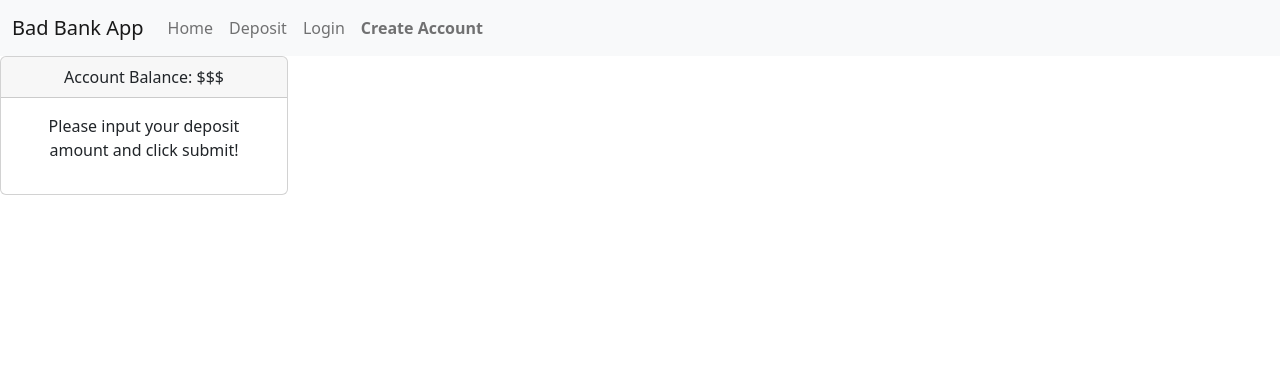
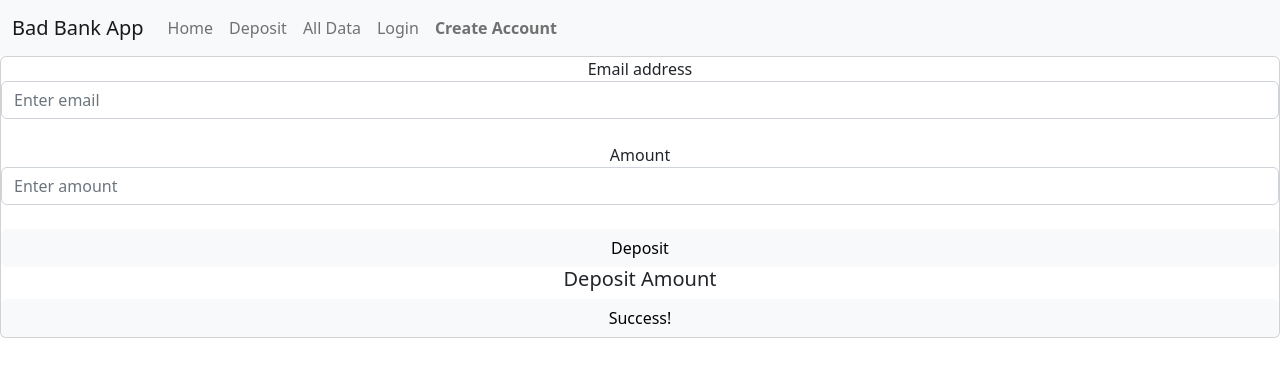
Before and after one commit to s1nghularity/badbank-front, a React (Create React App) app: page /Deposit in a window 1280 px wide. Shown: the top 376 px of the page. Built offline with nearby package versions, Linux system fonts and the light colour scheme.

Commit message:
Deposit functionality WIP
Added Balance and Deposit - debugged AllData as context data was not displaying (React expected a boolean and was receiving a string"

```diff
--- a/src/App.js
+++ b/src/App.js
@@ -5,6 +5,7 @@ import { BrowserRouter as Router, Routes, Route, Outlet } from 'react-router-dom
 import Navi from './component/navbar';
 import HomePage from './pages/HomePage';
 import Deposit from './pages/Deposit';
+import AllData from './pages/AllData'
 import Login from './pages/Login';
 import CreateAccount from './pages/CreateAccount';
 import ErrorPage from './pages/Error'
@@ -22,6 +23,7 @@ function App() {
           <Routes>
             <Route index element= { <HomePage /> } />
             <Route path="/Deposit" element={ <Deposit /> } />
+            <Route path="/AllData" element={ <AllData /> } />
             <Route path="/Login" element={<Login />}/>
             <Route path="/CreateAccount" element={ <CreateAccount /> } />
             <Route path="*" element= { <ErrorPage/> }     />
--- a/src/component/navbar.js
+++ b/src/component/navbar.js
@@ -60,11 +60,11 @@ export default function Navi() {
                             </NavLink>
                         </NavItem> */}
 
-                        {/*<NavItem>
-                            <NavLink tag={Link} to='/alldata'>
+                        <NavItem>
+                            <NavLink tag={Link} to='/AllData'>
                             All Data
                             </NavLink>
-                        </NavItem> */}
+                        </NavItem>
 
                         <NavItem>
                             <NavLink tag={Link} to='/Login'>
--- a/src/pages/AllData.js
+++ b/src/pages/AllData.js
@@ -1,35 +1,41 @@
-import React, { createContext, useContext, useState } from "react";
-import { useUserContext, UserContext, UserProvider } from "./context";
-
-import {Card} from 'reactstrap'
+import React, { useContext } from "react";
+import { useUserContext, UserContext} from "./Context";
+import {Card, CardBody, CardHeader} from 'reactstrap'
 
 function AllData() {
   return(
   <div>
-  {/* <UserProvider> */}
   <UserAccountData />
-  {/* </UserProvider> */}
   </div>
   );
 }
 
 function UserAccountData() {
   const { user, setUser } = useUserContext();
-  const context = useContext(UserContext);
+  const {context} = useContext(UserContext);
 
   return (
     <div> All Data
+      <br/>
         {user.map((ctx, i) => (
-          <Card
-            key={i}
-            bgcolor="info"
-            txtcolor="black"
-            header={'Account information for: ' +  ctx.name}
-            title={"Balance: $" + ctx.balance}
-            text={"Email: " + ctx.email}
-            body={"Password: " + ctx.password}
-          />
+            <>
+            <Card key={i} border = "primary" style={{ width: '35rem' }}>
+            <CardHeader>
+            {ctx.name}
+            </CardHeader>
+            <CardBody>
+            Email: {ctx.email}
+            <br/>
+            Balance: ${ctx.balance}
+            <br/>
+            Password:  {ctx.password}
+            </CardBody>
+            </Card>
+            </>
+
+
         ))}
+      <br/>
     </div>
   );
 }
--- a/src/pages/CreateAccount.js
+++ b/src/pages/CreateAccount.js
@@ -3,7 +3,6 @@ import SignUpForm from "./SignUpForm";
 import { useUserContext } from "./Context";
 
 
-// TODO: Store submissions either in context or alldata
 // TODO: Authorize login requests
 
 function CreateAccount() {
--- a/src/pages/Deposit.js
+++ b/src/pages/Deposit.js
@@ -1,22 +1,65 @@
-import { Outlet } from "react-router-dom";
-import {
-    Card,
-    CardHeader,
-    CardBody,
-} from "reactstrap";
+import React from "react";
+import { Card, CardHeader, CardBody, } from "reactstrap";
 
 function Deposit() {
+    const [show, setShow]     = React.useState(true);
+    const [status, setStatus] = React.useState(' ');
 
-    return (
-        <Card className="text-center" style={{width: '18rem'}}>
-
-        <CardHeader>Account Balance: $$$</CardHeader>
-        <CardBody>
-                <p>Please input your deposit amount and click submit!</p>
-        </CardBody>
-        <Outlet />
-    </Card>
-    );
+    return(
+        <Card
+            bgcolor="warning"
+            header="Deposit">
+             {/* status={status}
+             body={show ?} */}
+            <DepositForm>{setShow}</DepositForm>
+            <DepositMsg>{setShow}</DepositMsg>
+        </Card>
+    )
 }
 
+function DepositMsg(props){
+    return(<>
+    <h5>Deposit Amount</h5>
+    <button type="submit"
+        className="btn btn-light"
+        onClick={() => props.setShow(true)}>Success!</button>
+        </>);
+}
+
+function DepositForm(props){
+    const [email, setEmail]       = React.useState('');
+    const [amount, setAmount] = React.useState('');
+
+    function handle(){
+        console.log(email,amount);
+        const url = `/account/deposit/${email}/${amount}`;
+        (async () => {
+            var res = await fetch(url);
+            var data = await res.json();
+            console.log(data);
+        })();
+        props.setShow(false);
+    }
+
+    return (<>
+
+    Email address<br/>
+    <input type="input"
+        className="form-control"
+        placeholder="Enter email"
+        value={email}
+        onChange={e => setEmail(e.currentTarget.value)}/><br/>
+
+    Amount<br/>
+    <input type="number"
+    className="form-control"
+    placeholder="Enter amount"
+    value={amount}
+    onChange={e => setAmount(e.currentTarget.value)}/><br/>
+
+    <button type="submit"
+        className="btn btn-light"
+        onClick={handle}>Deposit</button>
+    </>);
+}
 export default Deposit;
--- a/src/pages/SignUpForm.js
+++ b/src/pages/SignUpForm.js
@@ -108,11 +108,13 @@ function SignUpForm({ bgcolor, label, handle, successButton }) {
             <h3> </h3>
           )}
           {show ? (
+            <form>
+
               <div className="mb-3">
                 Name
                 <br />
                 <input
-                type="input"
+                  type="text"
                   className="form-control"
                   id="name"
                   placeholder="Enter Name"
@@ -127,7 +129,7 @@ function SignUpForm({ bgcolor, label, handle, successButton }) {
                 Email Address
                 <br />
                 <input
-                type="input"
+                  type="email"
                   className="form-control"
                   id="email"
                   placeholder="Enter Email"
@@ -154,6 +156,8 @@ function SignUpForm({ bgcolor, label, handle, successButton }) {
                 />
                 <div style={{ color: "red" }}>{errors.passwordError}</div>
               </div>
+
+            </form>
           ) : (
             <div>
               <h3>
@@ -193,7 +197,7 @@ function SignUpForm({ bgcolor, label, handle, successButton }) {
               <Button>
                 <NavItem
                   tag={Link}
-                  to="/src/pages/Login"
+                  to="/Login"
                   style={{
                     textDecoration: "none",
                     color: "white",
```
Also changed, not shown: src/pages/Balance.js (added, +22 -0 lines). Lines whose indentation alone changed are shown as unchanged.
